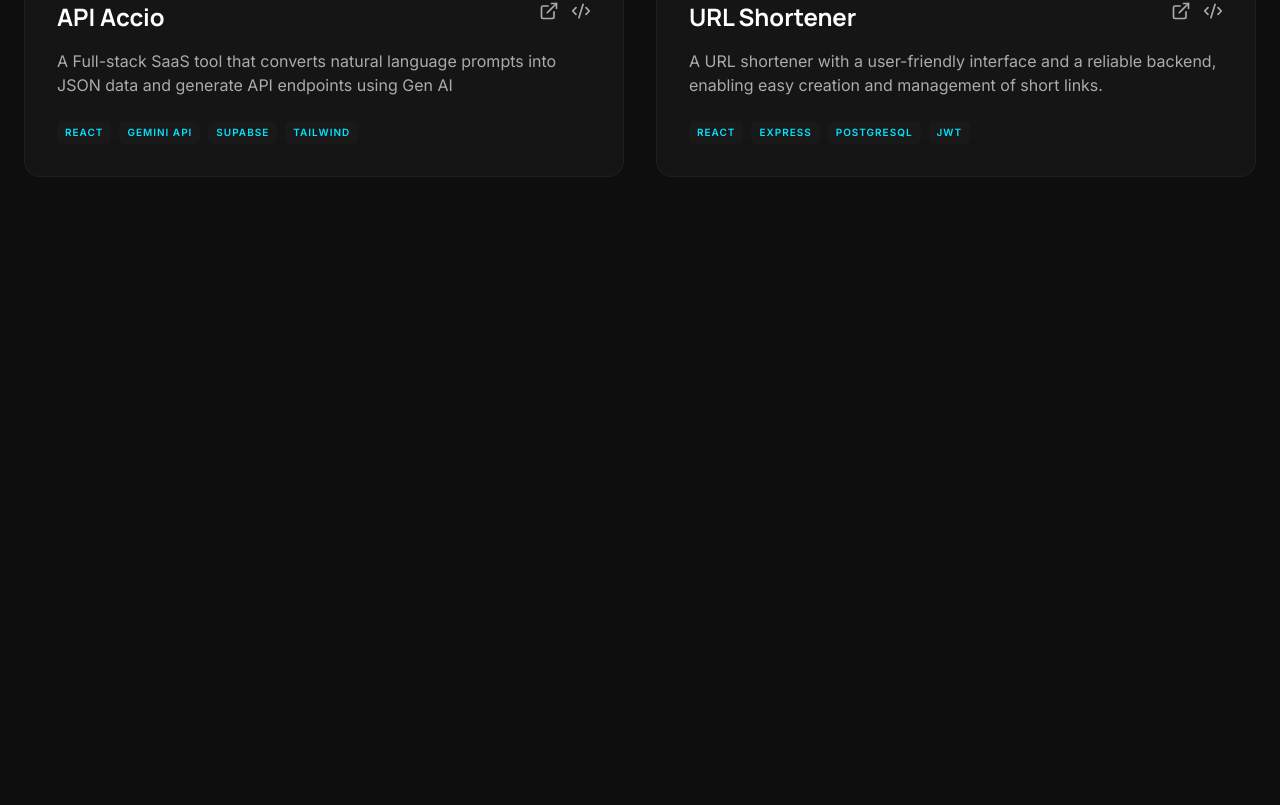
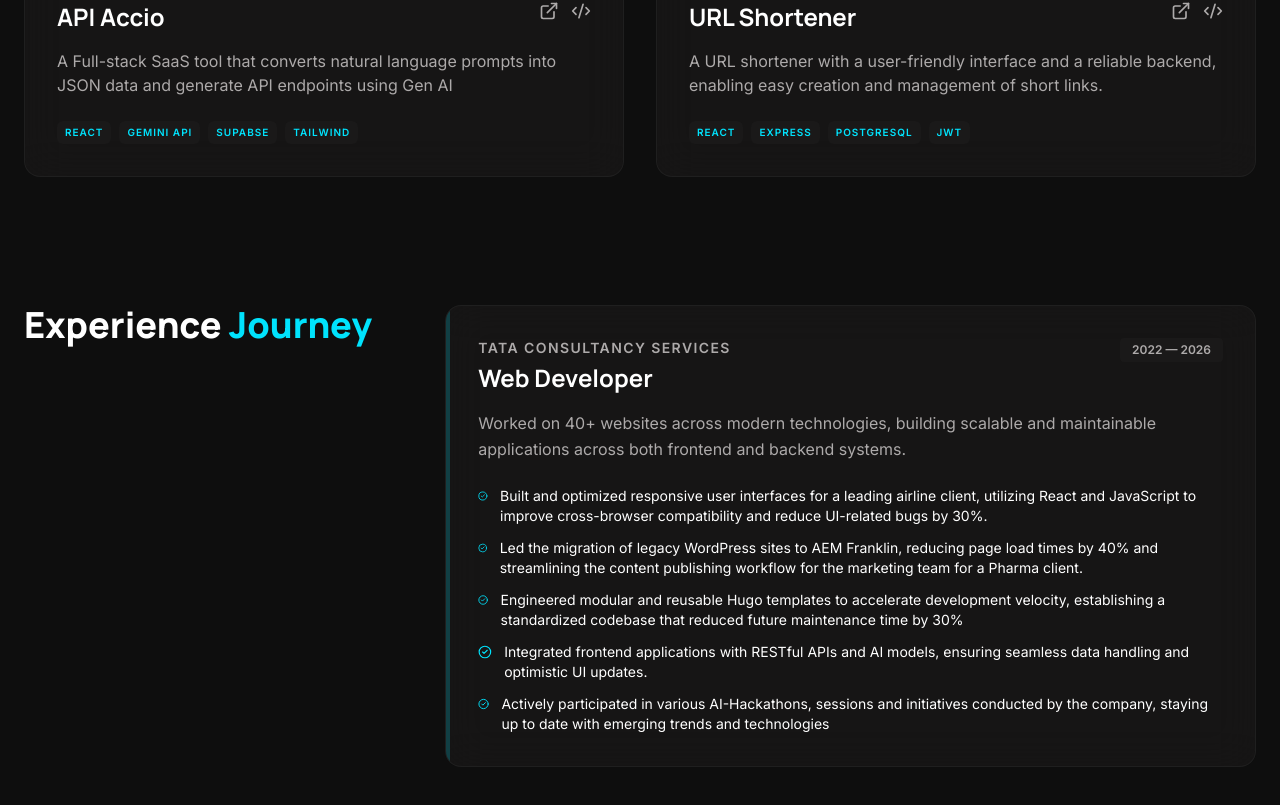
Before and after one commit to snehithvarma86/PortfolioSite, a React (Vite) app: page / in a window 1280 px wide. Shown: the part 1606-2411 px from the top of the page. Before the commit the page ends 1863 px from the top, so only its background shows below. Built offline with nearby package versions, Linux system fonts and the light colour scheme.

Commit message:
Experience section

```diff
--- a/src/App.jsx
+++ b/src/App.jsx
@@ -1,5 +1,6 @@
 import "./App.css";
 import About from "./components/About";
+import Experience from "./components/Experience";
 import Header from "./components/Header";
 import Hero from "./components/Hero";
 import Projects from "./components/Projects";
@@ -12,6 +13,7 @@ function App() {
         <Hero />
         <About />
         <Projects />
+        <Experience />
       </main>
     </div>
   );
--- /dev/null
+++ b/src/components/Experience.jsx
@@ -0,0 +1,66 @@
+import { motion } from "motion/react";
+import { CheckCircle2 } from "lucide-react";
+
+const Experience = () => {
+  const experienceDetails = [
+    "Built and optimized responsive user interfaces for a leading airline client, utilizing React and JavaScript to improve cross-browser compatibility and reduce UI-related bugs by 30%.",
+    "Led the migration of legacy WordPress sites to AEM Franklin, reducing page load times by 40% and streamlining the content publishing workflow for the marketing team for a Pharma client.",
+    "Engineered modular and reusable Hugo templates to accelerate development velocity, establishing a standardized codebase that reduced future maintenance time by 30%",
+    "Integrated frontend applications with RESTful APIs and AI models, ensuring seamless data handling and optimistic UI updates.",
+    "Actively participated in various AI-Hackathons, sessions and initiatives conducted by the company, staying up to date with emerging trends and technologies",
+  ];
+
+  return (
+    <section
+      id="experience"
+      className="grid grid-cols-1 md:grid-cols-12 gap-8 items-start"
+    >
+      <div className="md:col-span-4">
+        <h2 className="text-4xl font-headline font-extrabold sticky top-32">
+          Experience <span className="text-secondary">Journey</span>
+        </h2>
+      </div>
+      <div className="md:col-span-8 space-y-6">
+        <motion.div
+          initial={{ opacity: 0, x: 20 }}
+          whileInView={{ opacity: 1, x: 0 }}
+          viewport={{ once: true }}
+          className="glass-card rounded-2xl p-8 relative overflow-hidden group"
+        >
+          <div className="absolute top-0 left-0 w-1 h-full bg-secondary opacity-20 group-hover:opacity-100 transition-opacity"></div>
+          <div className="flex justify-between items-start mb-4">
+            <div className="space-y-1">
+              <h4 className="text-on-surface-variant font-bold text-sm uppercase tracking-widest">
+                Tata Consultancy Services
+              </h4>
+              <h3 className="text-2xl font-headline font-bold">
+                Web Developer
+              </h3>
+            </div>
+            <span className="bg-surface-container px-3 py-1 rounded text-xs font-bold text-on-surface-variant">
+              2022 — 2026
+            </span>
+          </div>
+          <p className="text-on-surface-variant leading-relaxed mb-6">
+            Worked on 40+ websites across modern technologies, building scalable
+            and maintainable applications across both frontend and backend
+            systems.
+          </p>
+          <ul className="space-y-3">
+            {experienceDetails.map((item, i) => (
+              <li
+                key={i}
+                className="flex items-start gap-3 text-sm text-on-surface"
+              >
+                <CheckCircle2 size={16} className="text-secondary mt-0.5" />
+                <span>{item}</span>
+              </li>
+            ))}
+          </ul>
+        </motion.div>
+      </div>
+    </section>
+  );
+};
+
+export default Experience;
```
